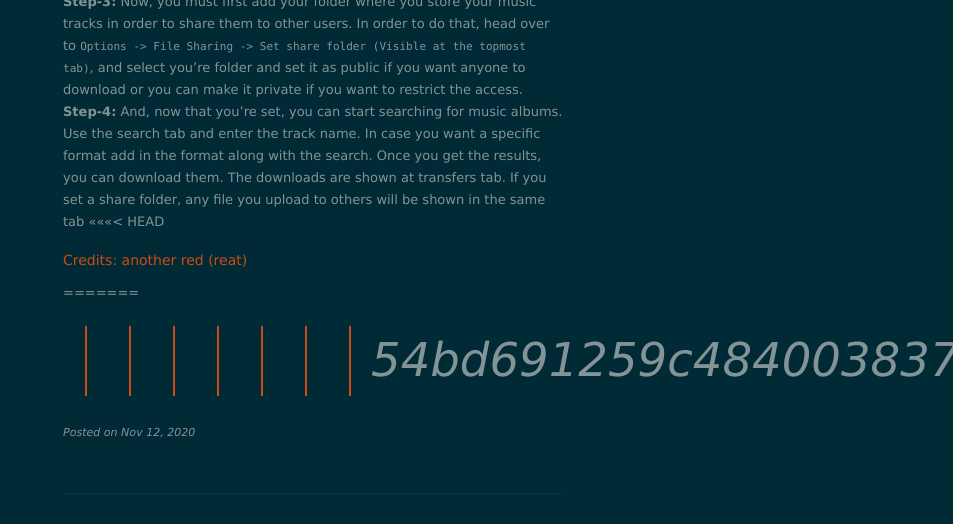
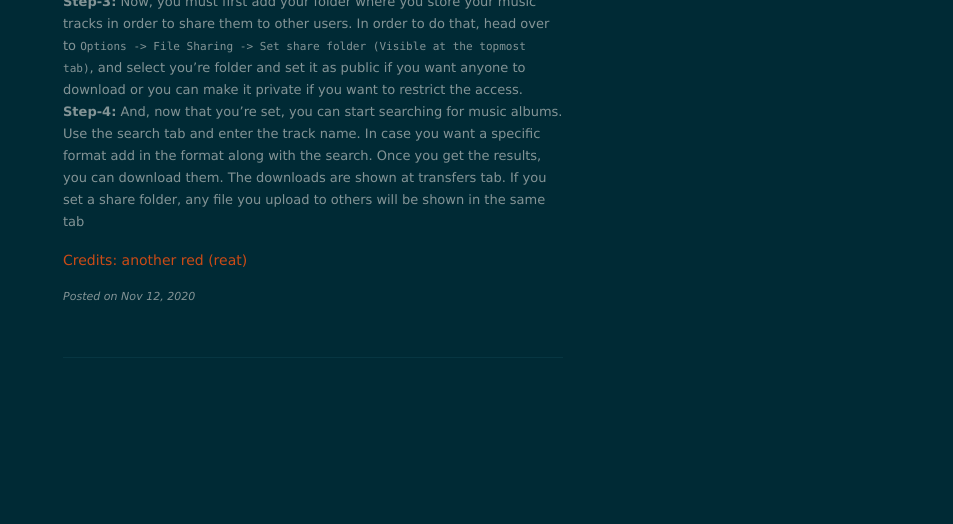
Before and after one commit to pirate-haven/pirate-haven.github.io, a Jekyll site: the page built from docs/_posts/2020-11-12-music.markdown, in a window 1280 px wide and 900 px high, scrolled down 968 px, cut to the strip 376-900 px from the top of the window. Shown: the whole strip, without its empty margins (327-1280 px from the left). Built offline with Jekyll 4.4.1, drawn with Linux system fonts in a browser that asks for light colours; nearby versions of some CDN libraries; after the commit the page ends 1732 px from its top, so only the background shows below that.

Commit message:
Update 2020-11-12-music.markdown

````diff
--- a/docs/_posts/2020-11-12-music.markdown
+++ b/docs/_posts/2020-11-12-music.markdown
@@ -39,8 +39,5 @@ You will now have a panel similar to this after finishing installation.
 Now, you must first add your folder where you store your music tracks in order to share them to other users. In order to do that, head over to ```Options -> File Sharing -> Set share folder (Visible at the topmost tab)```, and select you're folder and set it as public if you want anyone to download or you can make it private if you want to restrict the access.
 **Step-4:**
 And, now that you're set, you can start searching for music albums. Use the search tab and enter the track name. In case you want a specific format add in the format along with the search. Once you get the results, you can download them. The downloads are shown at transfers tab. If you set a share folder, any file you upload to others will be shown in the same tab
-<<<<<<< HEAD
 
 ### Credits: another red (reat)
-=======
->>>>>>> 54bd691259c4840038377fcf55fa57726e6169e3
````
